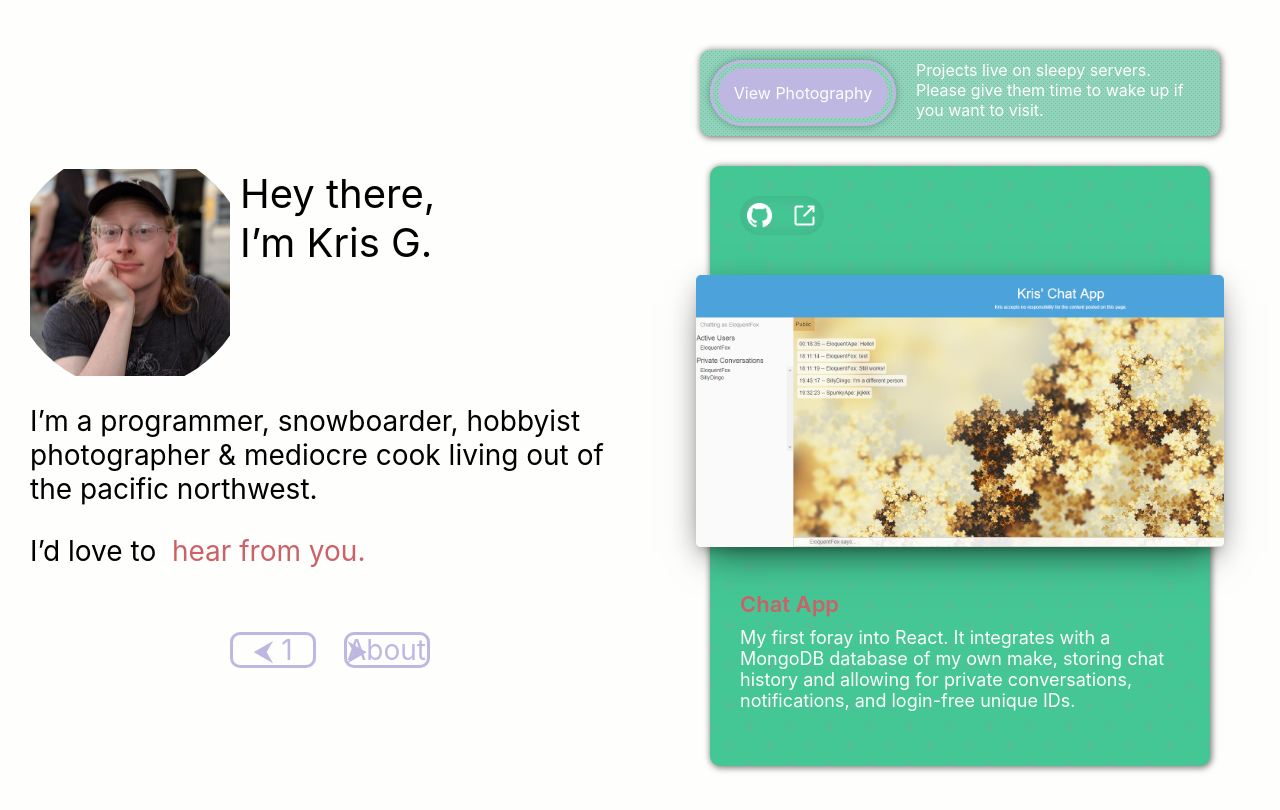
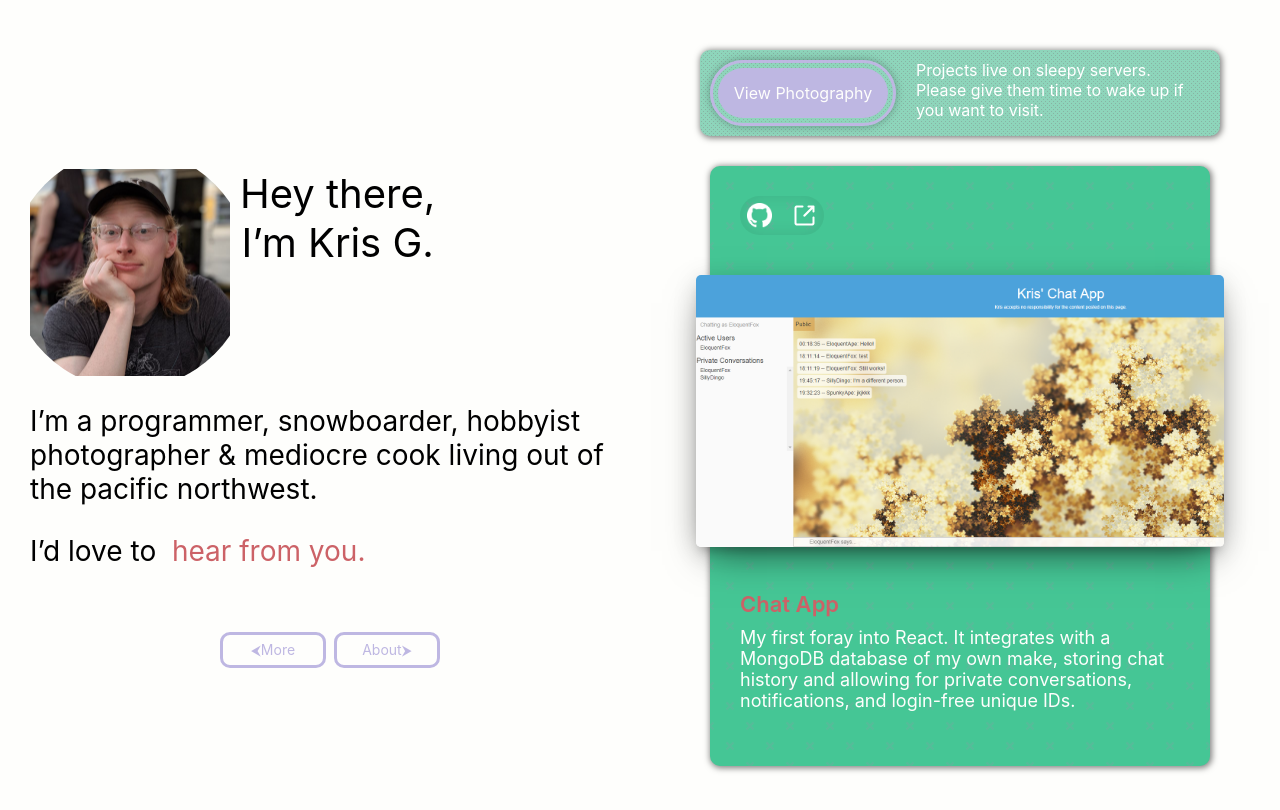
Before and after one commit to KrisGoorhuis/personal-site-redux, a React (Create React App) app: page / in a window 1280 px wide. Shown: the top 810 px of the page. Built offline with nearby package versions, Linux system fonts and the light colour scheme.

Commit message:
Switching computers

```diff
--- a/src/Components/Left/Splash/splash.css
+++ b/src/Components/Left/Splash/splash.css
@@ -24,7 +24,8 @@
 .intro_container p {
    display: flex;
    flex-direction: column;
-   justify-content: flex-end;
+   justify-content: flex-start;
+   align-items: center;
    margin: 0px;
    margin-left: 10px;
    font-size: 40px;
--- a/src/Components/Left/left.css
+++ b/src/Components/Left/left.css
@@ -14,7 +14,7 @@
 .carousel_controls {
    display: flex;
    justify-content: space-between;
-   width: 200px;
+   width: 220px;
 }
 
 .carousel_controls :hover {
@@ -22,7 +22,7 @@
 }
 
 .carousel_button {
-   width: 80px;
+   width: 100px;
    height: 30px;
    border: 3px solid var(--purple);
    border-radius: 10px;
@@ -31,6 +31,7 @@
    justify-content: center;
    align-items: center;
    line-height: 0px;
+   font-size: 14px;
 }
 
 .page_container {
--- a/src/Components/Left/left.js
+++ b/src/Components/Left/left.js
@@ -1,12 +1,15 @@
 import React, { useState } from 'react'
 import './left.css'
+import AOS from 'aos';
+import 'aos/dist/aos.css';
 
 import Splash from 'Components/Left/Splash/splash.js'
-import About from 'Components/Left/More/more.js'
-import More from 'Components/Left/About/about.js'
+import More from 'Components/Left/More/more.js'
+import About from 'Components/Left/About/about.js'
 
 let Left = () => {
-   const [page, setPage] = useState(1);
+   AOS.init()
+   const [page, setPage] = useState(1)
 
    // Lets us scroll in circles instead of a line.
    let handlePageSet = (change) => {
@@ -22,8 +25,9 @@ let Left = () => {
    }
 
 
-   // We'll never reach page 0 or 4 thanks to handlePageSet.
-   // Could be done more elegantly I'm sure, but I don't anticipate
+   // We'll never reach page 0 or 4 thanks to handlePageSet,
+   // but our return consumes 0 and 4.
+   // Could be done more elegantly, I'm sure, but I don't anticipate
    // this ever being a problem.
    let buttonText = {
       0: "More",
@@ -37,30 +41,34 @@ let Left = () => {
       <div className="left_container">
 
          <div className="page_container">
+            <div className="splash_container">
                {
                   page === 1 ? <Splash /> : <React.Fragment></React.Fragment>
                }
+            </div>
+            <div className="about_container">
                {
                   page === 2 ? <About /> : <React.Fragment></React.Fragment>
                }
+            </div>
+            <div className="more_contaier">
                {
                   page === 3 ? <More /> : <React.Fragment></React.Fragment>
                }
+            </div>
          </div>
          <div className="carousel_controls">
             <div
                className="carousel_button"
                onClick={() => handlePageSet(-1)}
             >
-               ⮜ {
-                     page
-                  }
+               <p>⮜</p> {buttonText[page - 1]}
             </div>
             <div
                className="carousel_button"
                onClick={() => handlePageSet(1)}
             >
-               {buttonText[page + 1]} ⮞
+               {buttonText[page + 1]} <p>⮞</p>
             </div>
          </div>
       </div>
```
Lines whose indentation alone changed are shown as unchanged.
